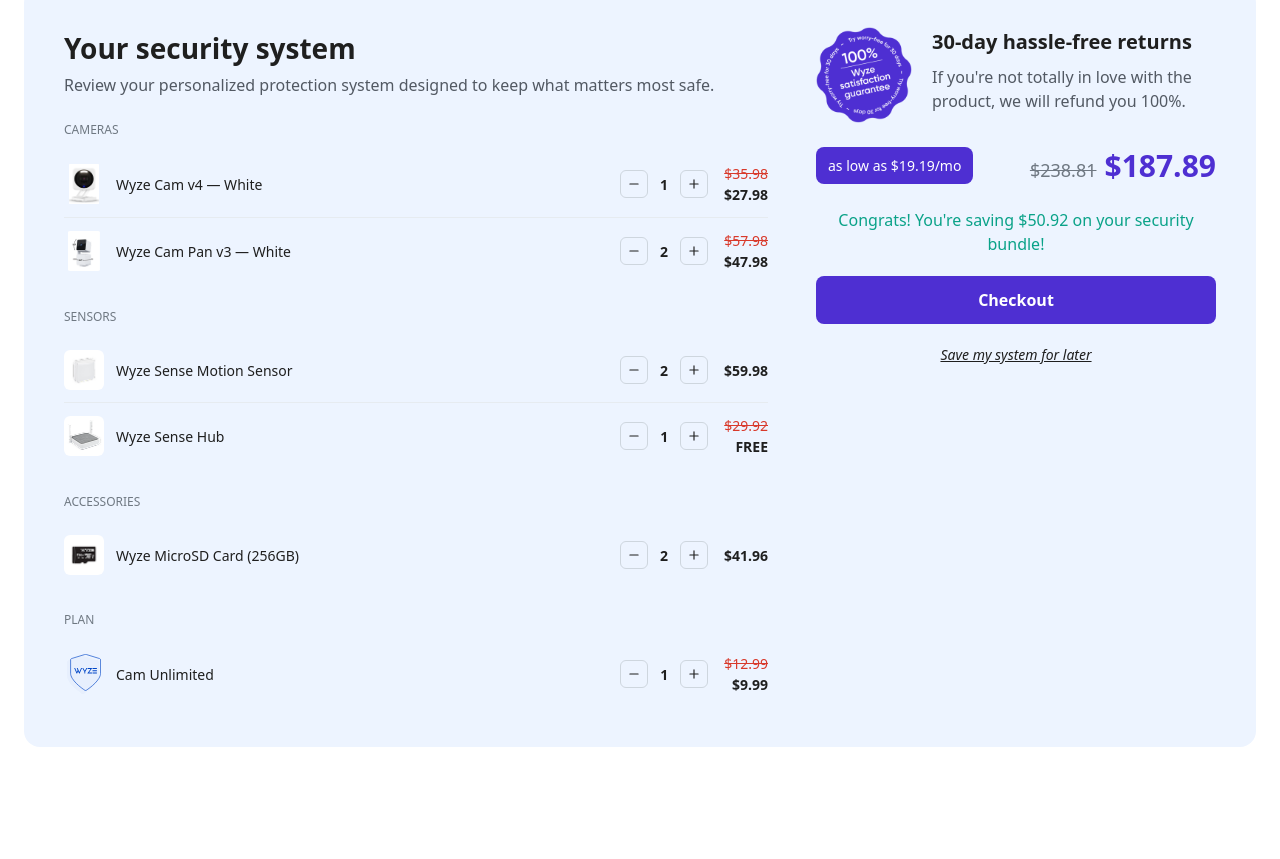
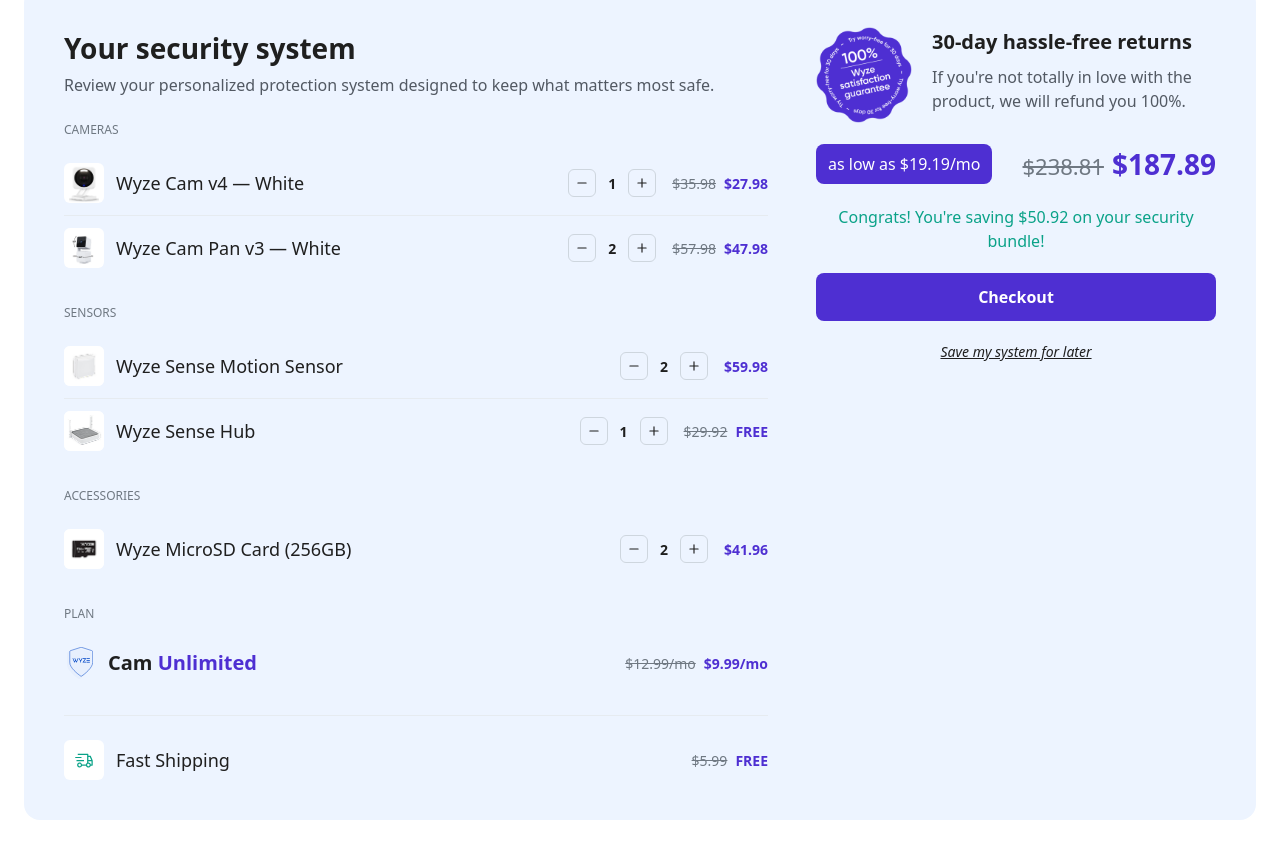
Before and after one commit to Mohsen-Hussen/wyze-bundle-builder, a React (Vite) app: page / in a window 1280 px wide. Shown: the part 1260-2119 px from the top of the page. Before the commit the page ends 2047 px from the top, so only its background shows below. Built offline with nearby package versions, Linux system fonts and the light colour scheme; a web font is replaced by a local one.

Commit message:
feat: add carbon delivery SVG and enhance review components with shipping info

```diff
--- a/src/components/review/CheckoutBlock.tsx
+++ b/src/components/review/CheckoutBlock.tsx
@@ -37,16 +37,16 @@
       </div>
 
       <div className="flex items-center justify-between">
-        <span className="rounded-lg bg-purple px-3 py-2 text-14 font-medium text-white">
+        <span className="rounded-lg bg-purple px-3 py-2 text-16 font-medium text-white">
           as low as {formatPrice(financing)}/mo
         </span>
         <span className="flex items-baseline gap-2">
           {preDiscountTotal > total && (
-            <span className="text-18 text-muted line-through">
+            <span className="text-22 text-muted line-through">
               {formatPrice(preDiscountTotal)}
             </span>
           )}
-          <span className="text-30 font-bold text-purple">
+          <span className="text-28 font-bold text-purple">
             {formatPrice(total)}
           </span>
         </span>
--- a/src/components/review/ReviewLine.tsx
+++ b/src/components/review/ReviewLine.tsx
@@ -1,57 +1,80 @@
 import Stepper from "../ui/Stepper";
+import { cn } from "../../utils/cn";
 import { formatPrice } from "../../utils/format";
-import { useCartStore } from "../../store/cartStore";
+import { useReviewLine } from "../../hooks/useReviewLine";
 import type { Product } from "../../types";
+
+interface ReviewLineProps {
+	product: Product;
+	qty: number;
+	variantId?: string;
+	showStepper?: boolean;
+	twoTone?: boolean;
+}
 
 const ReviewLine = ({
 	product,
 	variantId,
 	qty,
-}: {
-	product: Product;
-	variantId?: string;
-	qty: number;
-}) => {
-	const increment = useCartStore((s) => s.increment);
-	const decrement = useCartStore((s) => s.decrement);
-
-	const displayName = variantId
-		? `${product.name} — ${product.variants?.find((v) => v.id === variantId)?.label ?? variantId}`
-		: product.name;
-
-	const priceTotal = product.pricing.price * qty;
-	const compareAtTotal =
-		product.pricing.compareAt != null
-			? product.pricing.compareAt * qty
-			: undefined;
+	showStepper = true,
+	twoTone = false,
+}: ReviewLineProps) => {
+	const {
+		variantLabel,
+		suffix,
+		priceTotal,
+		compareAtTotal,
+		firstWord,
+		rest,
+		increment,
+		decrement,
+	} = useReviewLine(product, variantId, qty);
 
 	return (
-		<div className="flex items-center justify-between py-3">
-			<div className="flex items-center gap-3">
+		<div className="flex items-center justify-between gap-3 py-3">
+			<div className="flex min-w-0 items-center gap-3">
 				<img
 					src={product.image}
 					alt=""
-					className="h-10 w-10 rounded-md object-contain"
+					className={cn(
+						"shrink-0 object-contain",
+						twoTone ? "h-8 w-8" : "h-10 w-10 rounded-md bg-white",
+					)}
 				/>
-				<div className="text-14">
-					<div className="font-medium text-ink">{displayName}</div>
+				<div className="min-w-0 text-18">
+					{twoTone ? (
+						<span className="text-20 font-bold">
+							<span className="text-ink">{firstWord} </span>
+							<span className="text-purple">{rest}</span>
+						</span>
+					) : (
+						<span className="font-medium text-ink">
+							{product.name}
+							{variantLabel ? ` — ${variantLabel}` : ""}
+						</span>
+					)}
 				</div>
 			</div>
-			<div className="flex items-center gap-4">
-				<Stepper
-					value={qty}
-					onIncrement={() => increment(product.id, variantId)}
-					onDecrement={() => decrement(product.id, variantId)}
-				/>
-				<div className="text-right">
+			<div className="flex shrink-0 items-center gap-4">
+				{showStepper && (
+					<Stepper
+						value={qty}
+						onIncrement={() => increment(product.id, variantId)}
+						onDecrement={() => decrement(product.id, variantId)}
+					/>
+				)}
+				<div className="flex items-baseline gap-2 text-right">
 					{compareAtTotal != null && (
-						<div className="text-14 text-saleRed line-through">
+						<span className="text-14 text-muted line-through">
 							{formatPrice(compareAtTotal)}
-						</div>
+							{suffix}
+						</span>
 					)}
-					<div className="text-14 font-semibold text-ink">
-						{product.pricing.free ? "FREE" : formatPrice(priceTotal)}
-					</div>
+					<span className="text-14 font-semibold text-purple">
+						{product.pricing.free
+							? "FREE"
+							: `${formatPrice(priceTotal)}${suffix}`}
+					</span>
 				</div>
 			</div>
 		</div>
--- a/src/components/review/ReviewPanel.tsx
+++ b/src/components/review/ReviewPanel.tsx
@@ -1,8 +1,9 @@
 import ReviewLine from "./ReviewLine";
+import { formatPrice } from "../../utils/format";
 import { useReviewItems } from "../../hooks/useReviewItems";
 
 const ReviewPanel = () => {
-	const { categories, grouped, productsById } = useReviewItems();
+	const { categories, grouped, productsById, shipping } = useReviewItems();
 
 	return (
 		<div>
@@ -19,6 +20,7 @@
 				{categories.map((c) => {
 					const items = grouped[c.id] ?? [];
 					if (items.length === 0) return null;
+					const isPlan = c.id === "plan";
 					return (
 						<section key={c.id}>
 							<div className="mb-3 text-12 uppercase text-muted">
@@ -41,6 +43,8 @@
 											product={product}
 											variantId={it.variantId}
 											qty={it.qty}
+											showStepper={!isPlan}
+											twoTone={isPlan}
 										/>
 									);
 								})}
@@ -48,6 +52,33 @@
 						</section>
 					);
 				})}
+
+				{shipping && (
+					<div className="flex items-center justify-between gap-3 border-t border-dividerLight pt-6">
+						<div className="flex items-center gap-3">
+							<span className="flex h-10 w-10 shrink-0 items-center justify-center rounded-md bg-white">
+								<img
+									src="/images/products/carbon_delivery.svg"
+									alt="Fast Shipping"
+									className="h-5 w-5"
+								/>
+							</span>
+							<span className="text-18 font-medium text-ink">
+								{shipping.label}
+							</span>
+						</div>
+						<div className="flex items-baseline gap-2">
+							{shipping.compareAt != null && (
+								<span className="text-14 text-muted line-through">
+									{formatPrice(shipping.compareAt)}
+								</span>
+							)}
+							<span className="text-14 font-semibold text-purple">
+								{shipping.free ? "FREE" : formatPrice(shipping.price)}
+							</span>
+						</div>
+					</div>
+				)}
 			</div>
 		</div>
 	);
--- a/src/hooks/useReviewItems.ts
+++ b/src/hooks/useReviewItems.ts
@@ -2,6 +2,7 @@
 import { useProducts } from "./useProducts";
 import { useCartStore } from "../store/cartStore";
 import type { Category, Product } from "../types";
+import type { ShippingInfo } from "../api/products";
 
 export interface ReviewItem {
   productId: string;
@@ -13,6 +14,7 @@
   categories: Category[];
   grouped: Record<string, ReviewItem[]>;
   productsById: Map<string, Product>;
+  shipping?: ShippingInfo;
 }
 
 export const useReviewItems = (): ReviewGroups => {
@@ -45,5 +47,5 @@
     return groups;
   }, [entries, productsById]);
 
-	return { categories, grouped, productsById };
+  return { categories, grouped, productsById, shipping: data?.shipping };
 };
--- /dev/null
+++ b/src/hooks/useReviewLine.ts
@@ -0,0 +1,47 @@
+import { useCartStore } from "../store/cartStore";
+import type { Product } from "../types";
+
+export interface ReviewLineData {
+	variantLabel?: string;
+	suffix: string;
+	priceTotal: number;
+	compareAtTotal?: number;
+	firstWord: string;
+	rest: string;
+	increment: (productId: string, variantId?: string) => void;
+	decrement: (productId: string, variantId?: string) => void;
+}
+
+export const useReviewLine = (
+	product: Product,
+	variantId?: string,
+	qty: number = 0,
+): ReviewLineData => {
+	const increment = useCartStore((s) => s.increment);
+	const decrement = useCartStore((s) => s.decrement);
+
+	const variantLabel = variantId
+		? (product.variants?.find((v) => v.id === variantId)?.label ?? variantId)
+		: undefined;
+
+	const suffix = product.pricing.suffix ?? "";
+	const priceTotal = product.pricing.price * qty;
+	const compareAtTotal =
+		product.pricing.compareAt != null
+			? product.pricing.compareAt * qty
+			: undefined;
+
+	const [firstWord, ...restWords] = product.name.split(" ");
+	const rest = restWords.join(" ");
+
+	return {
+		variantLabel,
+		suffix,
+		priceTotal,
+		compareAtTotal,
+		firstWord,
+		rest,
+		increment,
+		decrement,
+	};
+};
```
Also changed, not shown: public/images/products/carbon_delivery.svg (added). Lines whose indentation alone changed are shown as unchanged.
